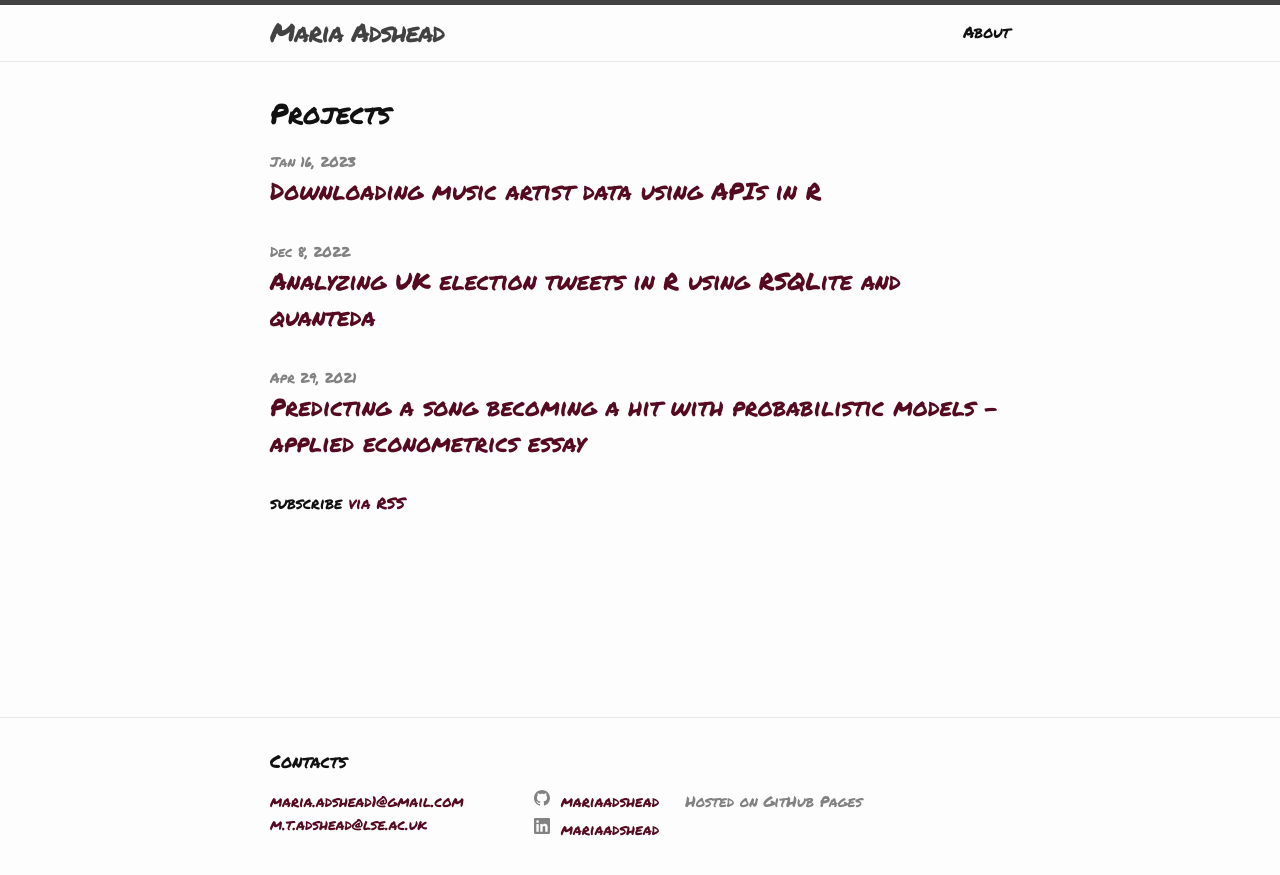
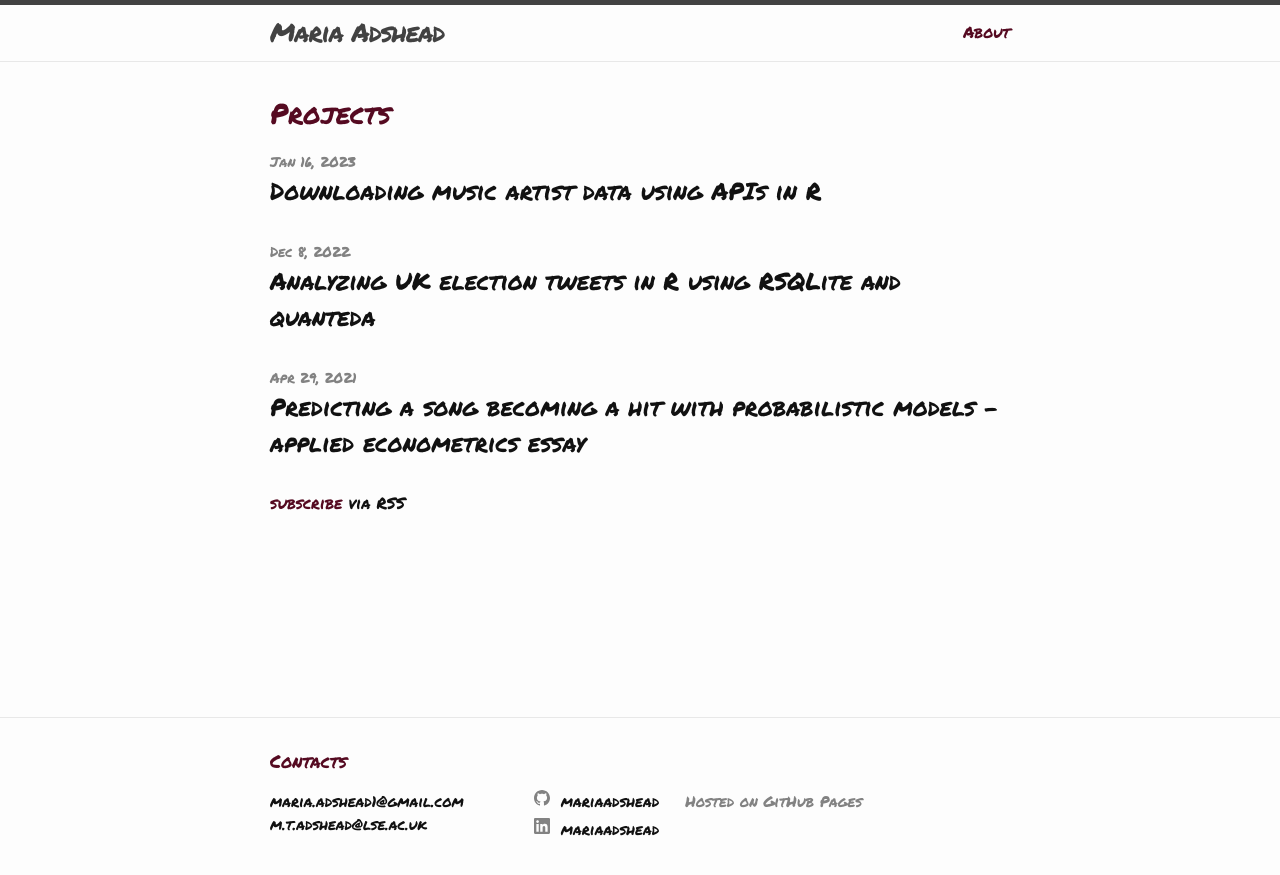
Before and after one commit to mariaadshead/mariaadshead.github.io, a Jekyll site: the page built from docs/index.markdown, in a window 1280 px wide. Shown: the top 875 px of the page. Built offline with Jekyll 4.4.1, drawn with Linux system fonts in a browser that asks for light colours.

Commit message:
Update minima.scss

```diff
--- a/docs/_sass/minima.scss
+++ b/docs/_sass/minima.scss
@@ -10,9 +10,9 @@ $base-line-height: 1.5 !default;
 
 $spacing-unit:     30px !default;
 
-$text-color:       #111 !default;
+$text-color:       #550A21 !default;
 $background-color: #fdfdfd !default;
-$brand-color:      #550A21 !default;
+$brand-color:      #111 !default;
 
 $grey-color:       #828282 !default;
 $grey-color-light: lighten($grey-color, 40%) !default;
```
